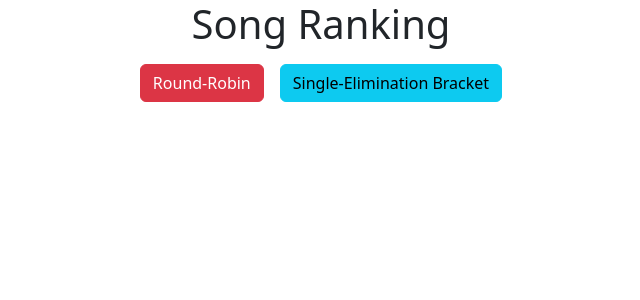
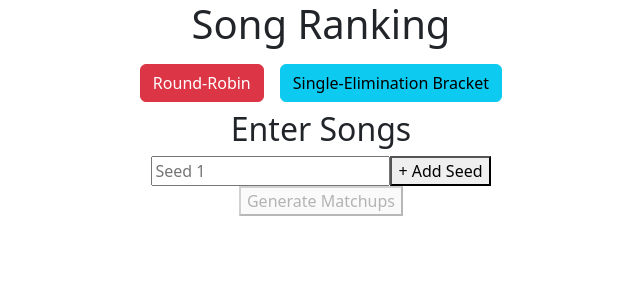
Before and after one commit to BaharAbbasiDelvand/BracketMaker, a React (Create React App) app: page /round-robin in a window 1280 px wide. Shown: the top 300 px of the page, without its empty margins (319-959 px from the left). Built offline with nearby package versions, Linux system fonts and the light colour scheme.

Commit message:
basic scaffold for the round robin route + seed adding (up to 30) + generating all possible match ups

```diff
--- /dev/null
+++ b/src/components/round-robin/MatchUpList.tsx
@@ -0,0 +1,22 @@
+import React from "react";
+
+type Props = {
+    matchups: [string, string][];
+};
+
+const MatchupList: React.FC<Props> = ({ matchups }) => {
+    return (
+        <div className="matchup-list">
+            <h3>Generated Matchups ({matchups.length})</h3>
+            <ul>
+                {matchups.map(([a, b], index) => (
+                    <li key={index}>
+                        {a} vs. {b}
+                    </li>
+                ))}
+            </ul>
+        </div>
+    );
+};
+
+export default MatchupList;
--- a/src/components/round-robin/RoundRobin.tsx
+++ b/src/components/round-robin/RoundRobin.tsx
@@ -1,11 +1,34 @@
-import React from 'react'
+import React, { useState } from "react";
+import SeedInputList from "./SeedInputList";
+import MatchupList from "./MatchUpList";
 
-function RoundRobin() {
-  return (
-    <div>
+const RoundRobin = () => {
+    const [seeds, setSeeds] = useState<string[]>([""]);
+    const [matchups, setMatchups] = useState<[string, string][] | null>(null);
 
-    </div>
-  )
-}
+    const generateMatchups = () => {
+        const filled = seeds.filter((s) => s.trim() !== "");
+        const pairs: [string, string][] = [];
 
-export default RoundRobin
+        for (let i = 0; i < filled.length; i++) {
+            for (let j = i + 1; j < filled.length; j++) {
+                pairs.push([filled[i], filled[j]]);
+            }
+        }
+
+        setMatchups(pairs);
+    };
+
+    return (
+        <div className="round-robin-container">
+            <h2>Enter Songs</h2>
+            <SeedInputList seeds={seeds} setSeeds={setSeeds} />
+            <button onClick={generateMatchups} disabled={seeds.filter(Boolean).length < 2}>
+                Generate Matchups
+            </button>
+            {matchups && <MatchupList matchups={matchups} />}
+        </div>
+    );
+};
+
+export default RoundRobin;
--- /dev/null
+++ b/src/components/round-robin/SeedInputList.tsx
@@ -0,0 +1,41 @@
+import React from "react";
+
+type Props = {
+    seeds: string[];
+    setSeeds: React.Dispatch<React.SetStateAction<string[]>>;
+};
+
+const MAX_SEEDS = 30;
+
+const SeedInputList: React.FC<Props> = ({ seeds, setSeeds }) => {
+    const handleChange = (index: number, value: string) => {
+        const updated = [...seeds];
+        updated[index] = value;
+        setSeeds(updated);
+    };
+
+    const addSeed = () => {
+        if (seeds.length < MAX_SEEDS) {
+            setSeeds([...seeds, ""]);
+        }
+    };
+
+    return (
+        <div>
+            {seeds.map((seed, index) => (
+                <input
+                    key={index}
+                    value={seed}
+                    onChange={(e) => handleChange(index, e.target.value)}
+                    placeholder={`Seed ${index + 1}`}
+                    className="seed-input"
+                />
+            ))}
+            <button onClick={addSeed} disabled={seeds.length >= MAX_SEEDS}>
+                + Add Seed
+            </button>
+        </div>
+    );
+};
+
+export default SeedInputList;
```
